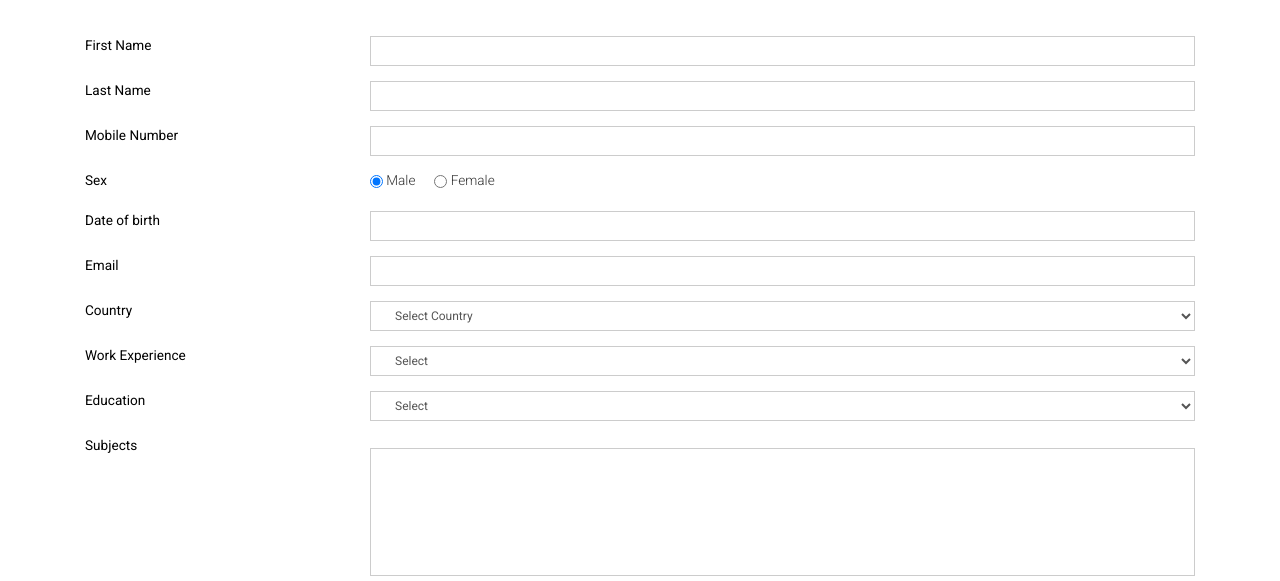
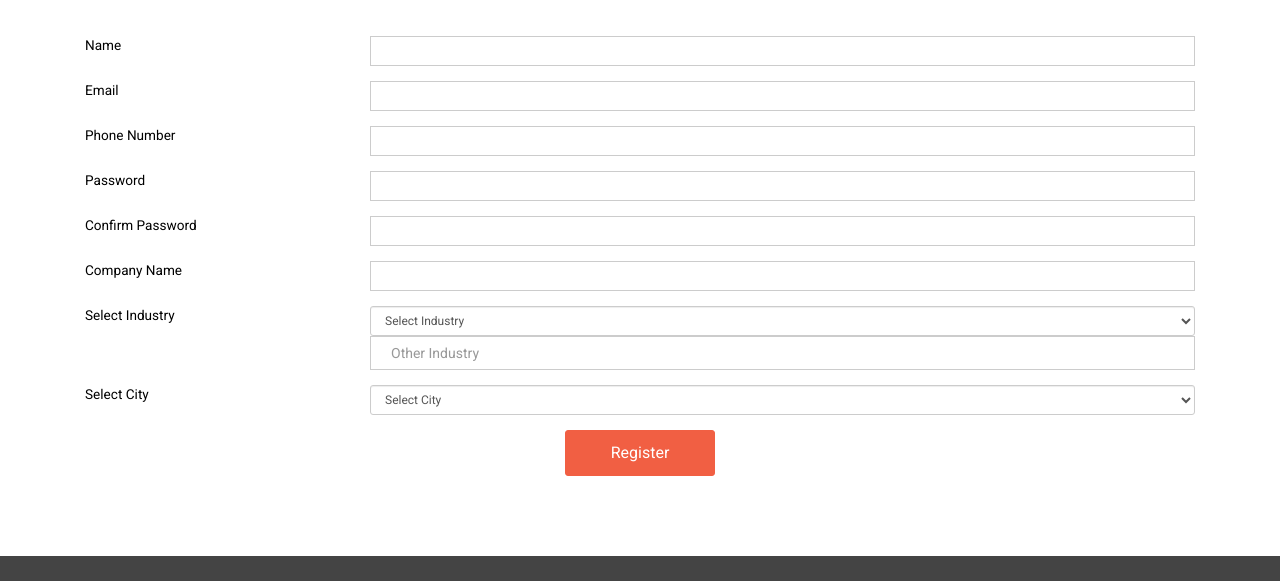
Before and after one commit to Dynathen/Job_posting_web, a plain HTML site: page register_company.html in a window 1280 px wide. Shown: the part 414-995 px from the top of the page. Drawn offline with nearby package versions, Linux system fonts and the light colour scheme; files whose address does not match are found by name.

Commit message:
Add files via upload

```diff
--- a/register_company.html
+++ b/register_company.html
@@ -135,148 +135,136 @@ Smartphone Compatible web template, free webdesigns for Nokia, Samsung, LG, Sony
 <div class="container">
     <div class="single">
 	   <div class="form-container">
-        <h2>Register Form</h2>
+        <h2>Companies Register</h2>
         <form>
           <div class="row">
             <div class="form-group col-md-12">
-                <label class="col-md-3 control-lable" for="firstName">First Name</label>
+                <label class="col-md-3 control-lable" for="Name">Name</label>
                 <div class="col-md-9">
-                    <input type="text" path="firstName" id="firstName" class="form-control input-sm"/>
+                    <input type="text" path="Name" id="Name" class="form-control input-sm"/>
                 </div>
             </div>
          </div>
          <div class="row">
             <div class="form-group col-md-12">
-                <label class="col-md-3 control-lable" for="lastName">Last Name</label>
+                <label class="col-md-3 control-lable" for="Email">Email</label>
                 <div class="col-md-9">
-                    <input type="text" path="lastName" id="lastName" class="form-control input-sm"/>
+                    <input type="text" path="Email" id="Email" class="form-control input-sm"/>
                 </div>
             </div>
         </div>
         <div class="row">
             <div class="form-group col-md-12">
-                <label class="col-md-3 control-lable" for="lastName">Mobile Number</label>
+                <label class="col-md-3 control-lable" for="PhoneNumber">Phone Number</label>
                 <div class="col-md-9">
-                    <input type="text" path="lastName" id="lastName" class="form-control input-sm"/>
+                    <input type="text" path="Phone Number" id="lastName" class="form-control input-sm"/>
                 </div>
             </div>
         </div>
         <div class="row">
             <div class="form-group col-md-12">
-                <label class="col-md-3 control-lable" for="sex">Sex</label>
-                <div class="col-md-9" class="form-control input-sm">
-                    <div class="radios">
-				        <label for="radio-01" class="label_radio">
-				            <input type="radio" checked=""> Male
-				        </label>
-				        <label for="radio-02" class="label_radio">
-				            <input type="radio"> Female
-				        </label>
-	                </div>
+                <label class="col-md-3 control-lable" for="Password">Password</label>
+                <div class="col-md-9">
+                    <input type="text" path="Password" id="Password" class="form-control input-sm"/>
                 </div>
             </div>
         </div>
         <div class="row">
             <div class="form-group col-md-12">
-                <label class="col-md-3 control-lable" for="dob">Date of birth</label>
+                <label class="col-md-3 control-lable" for="ConfirmPassword">Confirm Password</label>
                 <div class="col-md-9">
-                    <input type="text" path="dob" id="dob" class="form-control input-sm"/>
+                    <input type="text" path="ConfirmPassword" id="ConfirmPassword" class="form-control input-sm"/>
+                </div>
+            </div>
+        </div>
+		<div class="row">
+            <div class="form-group col-md-12">
+                <label class="col-md-3 control-lable" for="CompanyName">Company Name</label>
+                <div class="col-md-9">
+                    <input type="text" path="CompanyName" id="CompanyName" class="form-control input-sm"/>
                 </div>
             </div>
         </div>
         <div class="row">
             <div class="form-group col-md-12">
-                <label class="col-md-3 control-lable" for="email">Email</label>
+                <label class="col-md-3 control-lable" for="city">Select Industry</label>
                 <div class="col-md-9">
-                    <input type="text" path="email" id="email" class="form-control input-sm"/>
+                    <select path="SelectIndustry" id="SelectIndustry" class="form-control input-sm">
+                        <option value="">Select Industry</option>
+                        <option value="1">Accounting / Audit / Tax Firm</option>
+						<option value="2">Advertising / PR / Events</option>
+						<option value="3">Aerospace / Aviation</option>
+						<option value="4">Agency / Call Centre</option>
+						<option value="5">Agriculture / Plantation</option>
+						<option value="6">Automotive / Vehicle</option>
+						<option value="7">Banking / Finance / Insurance / Investment</option>
+						<option value="8">Broadcasting / Publishing</option>
+						<option value="9">Clothing / Garment / Textile</option>
+						<option value="10">Construction / Building / Architecture</option>
+						<option value="11">Cosmetics &amp; Beauty</option>
+						<option value="12">Education / Training</option>
+						<option value="13">Electrical and Electronics</option>
+						<option value="14">Engineering</option>
+						<option value="15">Entertainment</option>
+						<option value="16">Food and Berverage</option>
+						<option value="17">Freight / Shipping</option>
+						<option value="18">General Business</option>
+						<option value="19">Government Sector</option>
+						<option value="20">Health / Medical Care / Pharmaceutical</option>
+						<option value="21">Hotel / Resort / Travel</option>
+						<option value="22">Human Resource / Recruitment</option>
+						<option value="23">Industrial Products</option>
+						<option value="24">Information Technology&nbsp;/ Digital</option>
+						<option value="25">Legal Service / Consulting Firm</option>
+						<option value="26">Logistics / Transportation / Warehouse</option>
+						<option value="27">Manufacturing / Production</option>
+						<option value="28">NGO / Non Profit / Social Service</option>
+						<option value="29">Property / Real Estate</option>
+						<option value="30">Retail / Trading Distribution / Cosumer Products&nbsp;</option>
+						<option value="31">Science and Technology / R&amp;D</option>
+						<option value="32">Telecommunication</option>
+						<option value="33">Tourism</option>
+						<option value="34">Translation / Interpretation</option>
+						<option value="Others">Others</option>
+                    </select>
+					<div class="other-box other_industry" style="display: block;">
+						<input class="form-control fr-name" id="other_industry" placeholder="Other Industry" name="other_industry" type="text">
+					</div>
                 </div>
             </div>
         </div>
-        <div class="row">
+		<div class="row">
             <div class="form-group col-md-12">
-                <label class="col-md-3 control-lable" for="country">Country</label>
+                <label class="col-md-3 control-lable" for="city">Select City</label>
                 <div class="col-md-9">
-                    <select path="country" id="country" class="form-control input-sm">
-                        <option value="">Select Country</option>
-                        <option value="">Japan</option>
-                        <option value="">Kenya</option>
-                        <option value="">Dubai</option>
-                        <option value="">Italy</option>
-                        <option value="">Greece</option>
-                        <option value="">Iceland</option>
-                        <option value="">China</option>
-                        <option value="">Doha</option>
-                        <option value="">Irland</option>
-                        <option value="">Srilanka</option>
-                        <option value="">Russia</option>
-                        <option value="">Hong Kong</option>
-                        <option value="">Germany</option>
-                        <option value="">Canada</option>
-                        <option value="">Mexico</option>
-                        <option value="">Nepal</option>
-                        <option value="">Norway</option>
-                        <option value="">Oman</option>
-                        <option value="">Pakistan</option>
-                        <option value="">Kuwait</option>
-                        <option value="">Indonesia</option>
-                        <option value="">Spain</option>
-                        <option value="">Thailand</option>
-                        <option value="">Saudi Arabia</option>
-                        <option value="">Poland</option>
+                    <select path="SelectCity" id="SelectCity" class="form-control input-sm">
+                        <option value="">Select City</option>
+                        <option value="1">Battambang</option>
+                        <option value="2">Banteay Meanchey</option>
+                        <option value="3">Kampong Cham</option>
+                        <option value="4">Kampong Chhnang</option>
+                        <option value="5">Kampong Speu</option>
+                        <option value="6">Kampong Thom</option>
+						<option value="7">Kep</option>
+                        <option value="8">Kampot</option>
+                        <option value="9">Kandal</option>
+                        <option value="10">Koh Kong</option>
+                        <option value="11">Kratié</option>
+                        <option value="12">Mondulkiri</option>
+                        <option value="13">Phnom Penh</option>
+						<option value="14">Pailin</option>
+                        <option value="15">Preah Vihear</option>
+                        <option value="16">Prey Veng</option>
+                        <option value="17">Pursat</option>
+						<option value="18">Preah Sihanouk</option>
+                        <option value="19">Ratanak Kiri</option>
+                        <option value="20">Siem Reap</option>
+                        <option value="21">Stung Treng</option>
+                        <option value="22">Svay Rieng</option>
+                        <option value="23">Takéo</option>
+                        <option value="24">Oddar Meanchey</option>
+                        <option value="25">Tboung Khmum</option>
                     </select>
-
-                </div>
-            </div>
-        </div>
-        <div class="row">
-            <div class="form-group col-md-12">
-                <label class="col-md-3 control-lable" for="country">Work Experience</label>
-                <div class="col-md-9">
-                    <select path="country" id="country" class="form-control input-sm">
-                        <option value="">Select</option>
-                        <option value="">Fresher</option>
-                        <option value="">0</option>
-                        <option value="">1</option>
-                        <option value="">2</option>
-                        <option value="">3</option>
-                        <option value="">4</option>
-                        <option value="">5</option>
-                        <option value="">6</option>
-                        <option value="">7</option>
-                        <option value="">8</option>
-                        <option value="">9</option>
-                        <option value="">10</option>
-                        <option value="">11</option>
-                        <option value="">12</option>
-                        <option value="">13</option>
-                        <option value="">14</option>
-                        <option value="">15</option>
-                    </select>
-
-                </div>
-            </div>
-        </div>
-        <div class="row">
-            <div class="form-group col-md-12">
-                <label class="col-md-3 control-lable" for="country">Education</label>
-                <div class="col-md-9">
-                    <select path="country" id="country" class="form-control input-sm">
-                        <option value="">Select</option>
-                        <option value="">Bsc</option>
-                        <option value="">BTech</option>
-                        <option value="">Mca</option>
-                        <option value="">BCA</option>
-                        <option value="">Diploma</option>
-                        <option value="">Other</option>
-                    </select>
-               </div>
-            </div>
-        </div>
-        <div class="row">
-            <div class="form-group col-md-12">
-                <label class="col-md-3 control-lable" for="subjects">Subjects</label>
-                <div class="col-md-9 sm_1">
-                   <textarea cols="77" rows="6" value=" " onfocus="this.value='';" onblur="if (this.value == '') {this.value = '';}"> </textarea>
 
                 </div>
             </div>
```
